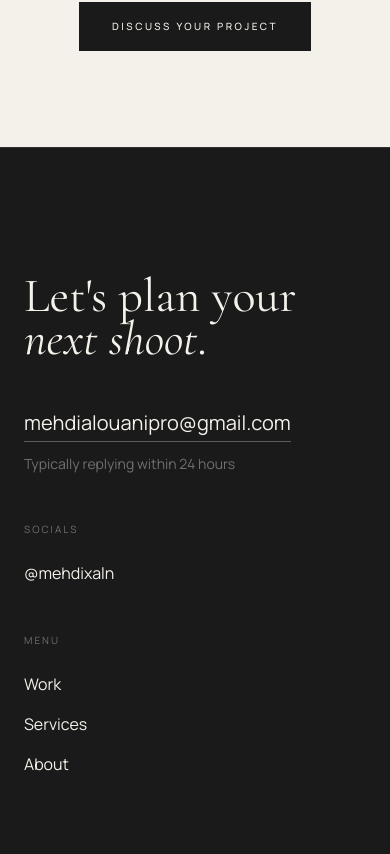
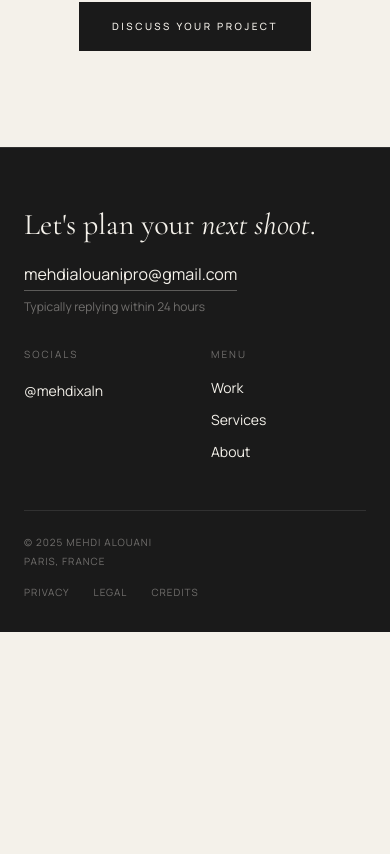
Before and after one commit to Mehdialnn/mehdi-alouani---hotel-content-creator, a React (Vite) app: page /#/services in a window 390 px wide. Shown: the part 3730-4584 px from the top of the page. After the commit the page ends 4362 px from the top, so only its background shows below. Built offline with nearby package versions, Linux system fonts and the light colour scheme.

Commit message:
update 6

```diff
--- a/components/Layout.tsx
+++ b/components/Layout.tsx
@@ -105,37 +105,36 @@ export const Header: React.FC = () => {
 };
 
 export const Footer: React.FC = () => (
-  <footer className="bg-charcoal text-sand pt-32 pb-12 px-6 md:px-12 relative overflow-hidden">
+  <footer className="bg-charcoal text-sand pt-16 md:pt-32 pb-8 md:pb-12 px-6 md:px-12 relative overflow-hidden">
     <div className="absolute top-0 left-0 w-full h-[1px] bg-white/10" />
 
-    <div className="grid grid-cols-1 lg:grid-cols-12 gap-12 lg:gap-24 mb-32">
-      <div className="lg:col-span-5">
-         <h2 className="text-5xl md:text-7xl lg:text-8xl font-serif leading-[0.9] mb-12">
+    <div className="grid grid-cols-2 lg:grid-cols-12 gap-8 lg:gap-24 mb-12 md:mb-32">
+      <div className="col-span-2 lg:col-span-5">
+         <h2 className="text-3xl md:text-7xl lg:text-8xl font-serif leading-[0.9] mb-6 md:mb-12">
            Let's plan your <span className="italic text-stone-400">next shoot</span>.
          </h2>
          <a
            href="mailto:mehdialouanipro@gmail.com"
-           className="inline-block text-xl md:text-2xl border-b border-sand/30 pb-1 hover:text-stone-300 hover:border-sand transition-all duration-300"
+           className="inline-block text-base md:text-2xl border-b border-sand/30 pb-1 hover:text-stone-300 hover:border-sand transition-all duration-300"
          >
            mehdialouanipro@gmail.com
          </a>
-         <p className="text-sm text-sand/40 mt-3">Typically replying within 24 hours</p>
+         <p className="text-xs md:text-sm text-sand/40 mt-2 md:mt-3">Typically replying within 24 hours</p>
       </div>
 
-      <div className="lg:col-span-3 lg:col-start-7 space-y-12">
+      <div className="col-span-1 lg:col-span-3 lg:col-start-7">
         <div>
-          <h3 className="text-[10px] uppercase tracking-[0.2em] text-sand/40 mb-6">Socials</h3>
-          <ul className="space-y-4">
-            <li><a href="https://instagram.com/mehdixaln" target="_blank" rel="noopener noreferrer" className="hover:text-stone-400 transition-colors">@mehdixaln</a></li>
-
+          <h3 className="text-[10px] uppercase tracking-[0.2em] text-sand/40 mb-4 md:mb-6">Socials</h3>
+          <ul className="space-y-3 md:space-y-4">
+            <li><a href="https://instagram.com/mehdixaln" target="_blank" rel="noopener noreferrer" className="hover:text-stone-400 transition-colors text-sm md:text-base">@mehdixaln</a></li>
           </ul>
         </div>
       </div>
 
-      <div className="lg:col-span-3 space-y-12">
+      <div className="col-span-1 lg:col-span-3">
          <div>
-          <h3 className="text-[10px] uppercase tracking-[0.2em] text-sand/40 mb-6">Menu</h3>
-          <ul className="space-y-4">
+          <h3 className="text-[10px] uppercase tracking-[0.2em] text-sand/40 mb-4 md:mb-6">Menu</h3>
+          <ul className="space-y-3 md:space-y-4 text-sm md:text-base">
             <li><NavLink to="/work" className="hover:text-stone-400 transition-colors">Work</NavLink></li>
             <li><NavLink to="/services" className="hover:text-stone-400 transition-colors">Services</NavLink></li>
             <li><NavLink to="/about" className="hover:text-stone-400 transition-colors">About</NavLink></li>
@@ -144,12 +143,12 @@ export const Footer: React.FC = () => (
       </div>
     </div>
 
-    <div className="flex flex-col md:flex-row justify-between items-end border-t border-white/10 pt-8 text-[10px] uppercase tracking-widest text-sand/40">
-      <div className="flex flex-col gap-2">
+    <div className="flex flex-col md:flex-row justify-between items-start md:items-end border-t border-white/10 pt-6 md:pt-8 text-[10px] uppercase tracking-widest text-sand/40">
+      <div className="flex flex-col gap-1 md:gap-2">
         <span>© {new Date().getFullYear()} Mehdi Alouani</span>
         <span>Paris, France</span>
       </div>
-      <div className="mt-8 md:mt-0 flex gap-8">
+      <div className="mt-4 md:mt-0 flex gap-6 md:gap-8">
         <a href="#" className="hover:text-sand">Privacy</a>
         <a href="#" className="hover:text-sand">Legal</a>
         <a href="#" className="hover:text-sand">Credits</a>
--- a/pages/About.tsx
+++ b/pages/About.tsx
@@ -1,9 +1,11 @@
-import React, { useEffect } from 'react';
+import React, { useEffect, useState } from 'react';
 import { useLocation } from 'react-router-dom';
 import { Reveal, Button } from '../components/UI';
 
 const About: React.FC = () => {
   const location = useLocation();
+  const [isSubmitting, setIsSubmitting] = useState(false);
+  const [isSubmitted, setIsSubmitted] = useState(false);
 
   useEffect(() => {
     if (location.hash === '#contact-form') {
@@ -15,6 +17,33 @@ const About: React.FC = () => {
       }, 100);
     }
   }, [location]);
+
+  const handleSubmit = async (e: React.FormEvent<HTMLFormElement>) => {
+    e.preventDefault();
+    setIsSubmitting(true);
+
+    const form = e.currentTarget;
+    const formData = new FormData(form);
+
+    try {
+      const response = await fetch('https://formspree.io/f/mojaanyy', {
+        method: 'POST',
+        body: formData,
+        headers: {
+          'Accept': 'application/json'
+        }
+      });
+
+      if (response.ok) {
+        setIsSubmitted(true);
+        form.reset();
+      }
+    } catch (error) {
+      console.error('Form submission error:', error);
+    } finally {
+      setIsSubmitting(false);
+    }
+  };
 
   return (
     <main className="min-h-screen pt-32 pb-20">
@@ -87,31 +116,37 @@ const About: React.FC = () => {
 
           <div id="contact-form" className="bg-white p-8 md:p-12 shadow-sm border border-charcoal/5">
             <Reveal delay={0.3}>
-              <form className="space-y-8">
+              {isSubmitted ? (
+                <div className="text-center py-12">
+                  <h3 className="text-2xl font-serif text-charcoal mb-4">Thank you!</h3>
+                  <p className="text-charcoal/60">Your message has been sent. I'll get back to you within 24 hours.</p>
+                </div>
+              ) : (
+                <form onSubmit={handleSubmit} className="space-y-8">
                   <div className="grid grid-cols-1 md:grid-cols-2 gap-8">
                     <div className="space-y-2">
                       <label htmlFor="name" className="text-[10px] uppercase tracking-widest font-bold">Name</label>
-                    <input type="text" id="name" className="w-full border-b border-charcoal/20 py-2 focus:outline-none focus:border-gold transition-colors bg-transparent text-sm" placeholder="John Doe" />
+                      <input type="text" id="name" name="name" required className="w-full border-b border-charcoal/20 py-2 focus:outline-none focus:border-gold transition-colors bg-transparent text-sm" placeholder="John Doe" />
                     </div>
                     <div className="space-y-2">
                       <label htmlFor="email" className="text-[10px] uppercase tracking-widest font-bold">Email</label>
-                    <input type="email" id="email" className="w-full border-b border-charcoal/20 py-2 focus:outline-none focus:border-gold transition-colors bg-transparent text-sm" placeholder="john@hotel.com" />
+                      <input type="email" id="email" name="email" required className="w-full border-b border-charcoal/20 py-2 focus:outline-none focus:border-gold transition-colors bg-transparent text-sm" placeholder="john@hotel.com" />
                     </div>
                   </div>
 
                   <div className="space-y-2">
                     <label htmlFor="hotel" className="text-[10px] uppercase tracking-widest font-bold">Hotel / Brand</label>
-                  <input type="text" id="hotel" className="w-full border-b border-charcoal/20 py-2 focus:outline-none focus:border-gold transition-colors bg-transparent text-sm" placeholder="The Grand Hotel" />
+                    <input type="text" id="hotel" name="hotel" className="w-full border-b border-charcoal/20 py-2 focus:outline-none focus:border-gold transition-colors bg-transparent text-sm" placeholder="The Grand Hotel" />
                   </div>
 
                   <div className="grid grid-cols-1 md:grid-cols-2 gap-8">
                      <div className="space-y-2">
                       <label htmlFor="dates" className="text-[10px] uppercase tracking-widest font-bold">Desired Dates</label>
-                    <input type="text" id="dates" className="w-full border-b border-charcoal/20 py-2 focus:outline-none focus:border-gold transition-colors bg-transparent text-sm" placeholder="October 2024" />
+                      <input type="text" id="dates" name="dates" className="w-full border-b border-charcoal/20 py-2 focus:outline-none focus:border-gold transition-colors bg-transparent text-sm" placeholder="October 2024" />
                     </div>
                     <div className="space-y-2">
                       <label htmlFor="budget" className="text-[10px] uppercase tracking-widest font-bold">Budget Range</label>
-                    <select id="budget" className="w-full border-b border-charcoal/20 py-2 focus:outline-none focus:border-gold transition-colors bg-transparent text-sm">
+                      <select id="budget" name="budget" className="w-full border-b border-charcoal/20 py-2 focus:outline-none focus:border-gold transition-colors bg-transparent text-sm">
                         <option>Half Day — From €450</option>
                         <option>Full Day — From €750</option>
                         <option>Campaign — Custom</option>
@@ -121,17 +156,20 @@ const About: React.FC = () => {
 
                   <div className="space-y-2">
                     <label htmlFor="message" className="text-[10px] uppercase tracking-widest font-bold">Project Goals</label>
-                  <textarea id="message" rows={4} className="w-full border-b border-charcoal/20 py-2 focus:outline-none focus:border-gold transition-colors bg-transparent text-sm" placeholder="Tell me about what you need..."></textarea>
+                    <textarea id="message" name="message" rows={4} className="w-full border-b border-charcoal/20 py-2 focus:outline-none focus:border-gold transition-colors bg-transparent text-sm" placeholder="Tell me about what you need..."></textarea>
                   </div>
 
                   <div className="pt-4">
-                   <Button className="w-full justify-center">Send Request</Button>
+                     <Button className="w-full justify-center" disabled={isSubmitting}>
+                       {isSubmitting ? 'Sending...' : 'Send Request'}
+                     </Button>
                   </div>
 
                   <p className="text-[10px] text-charcoal/40 text-center">
                     Typically respond within 24 hours.
                   </p>
                 </form>
+              )}
             </Reveal>
           </div>
 
--- a/pages/Collaborations.tsx
+++ b/pages/Collaborations.tsx
@@ -18,19 +18,16 @@ const ImageSlider: React.FC<ImageSliderProps> = ({ hotelId, defaultImage, title,
   const [currentIndex, setCurrentIndex] = useState(0);
 
   // Find the project that matches this hotel to get all its images
-  // Use more specific matching to avoid conflicts (e.g., "Riad Botanica" vs "Riad Kheirredine")
   const project = projects.find(p => {
     const projectName = p.name.toLowerCase();
     const cardTitle = title.toLowerCase();
-    // Exact match or full name contained
-    return projectName === cardTitle ||
-           projectName.includes(cardTitle) ||
-           cardTitle.includes(projectName);
+    return projectName === cardTitle;
   });
 
-  // Build array of all images for this hotel
+  // Build array of all images - start with the defaultImage from the grid, then add project gallery
+  // This ensures each card shows its unique default image first
   const allImages = project
-    ? [project.heroImage, ...project.gallery]
+    ? [defaultImage, ...project.gallery.filter(img => img !== defaultImage)]
     : [defaultImage];
 
   const nextImage = (e: React.MouseEvent) => {
@@ -229,7 +226,7 @@ const Collaborations: React.FC = () => {
         </div>
 
         {/* Footer / Contact */}
-        <div className="mt-32 border-t border-charcoal/10 pt-20 text-center">
+        <div className="mt-16 md:mt-32 border-t border-charcoal/10 pt-12 md:pt-20 text-center">
           <Reveal>
             <h2 className="text-3xl md:text-5xl font-serif mb-8">Ready to create?</h2>
             <div className="flex justify-center gap-6">
```
Lines whose indentation alone changed are shown as unchanged.
